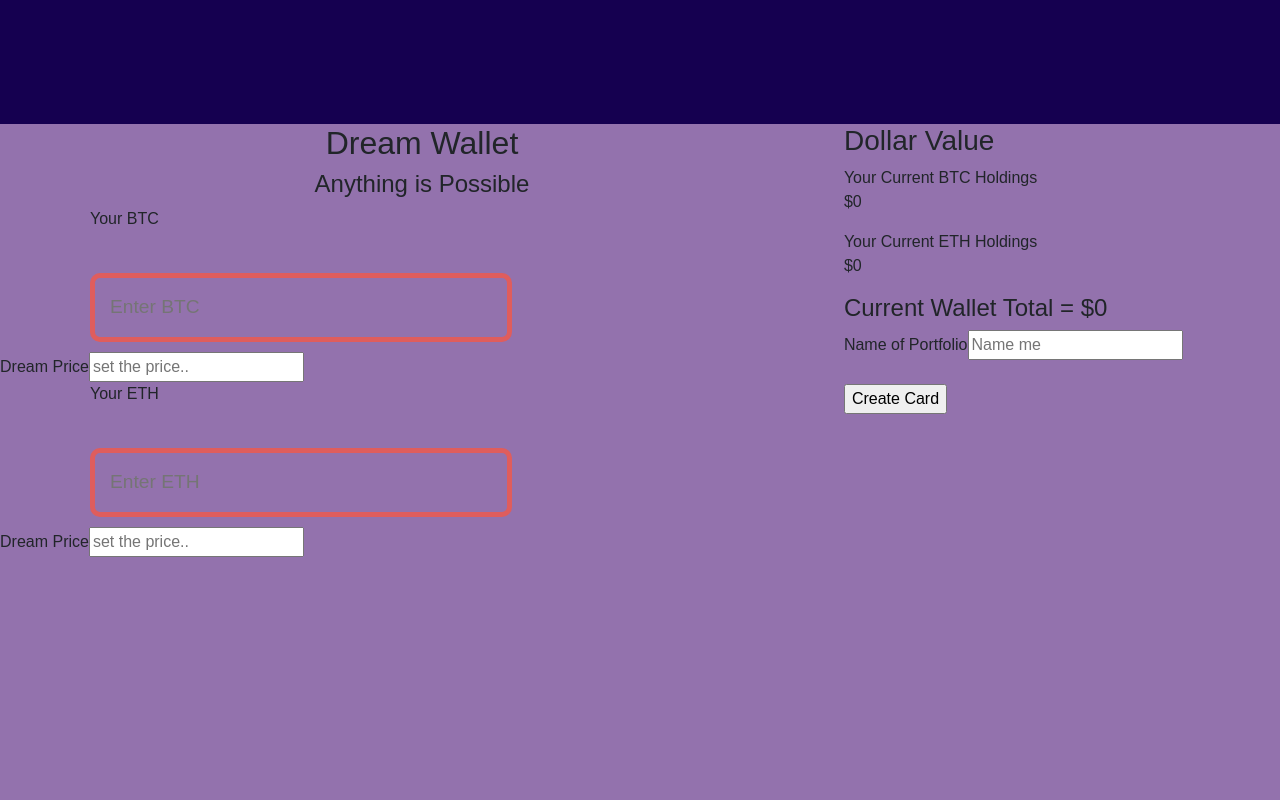
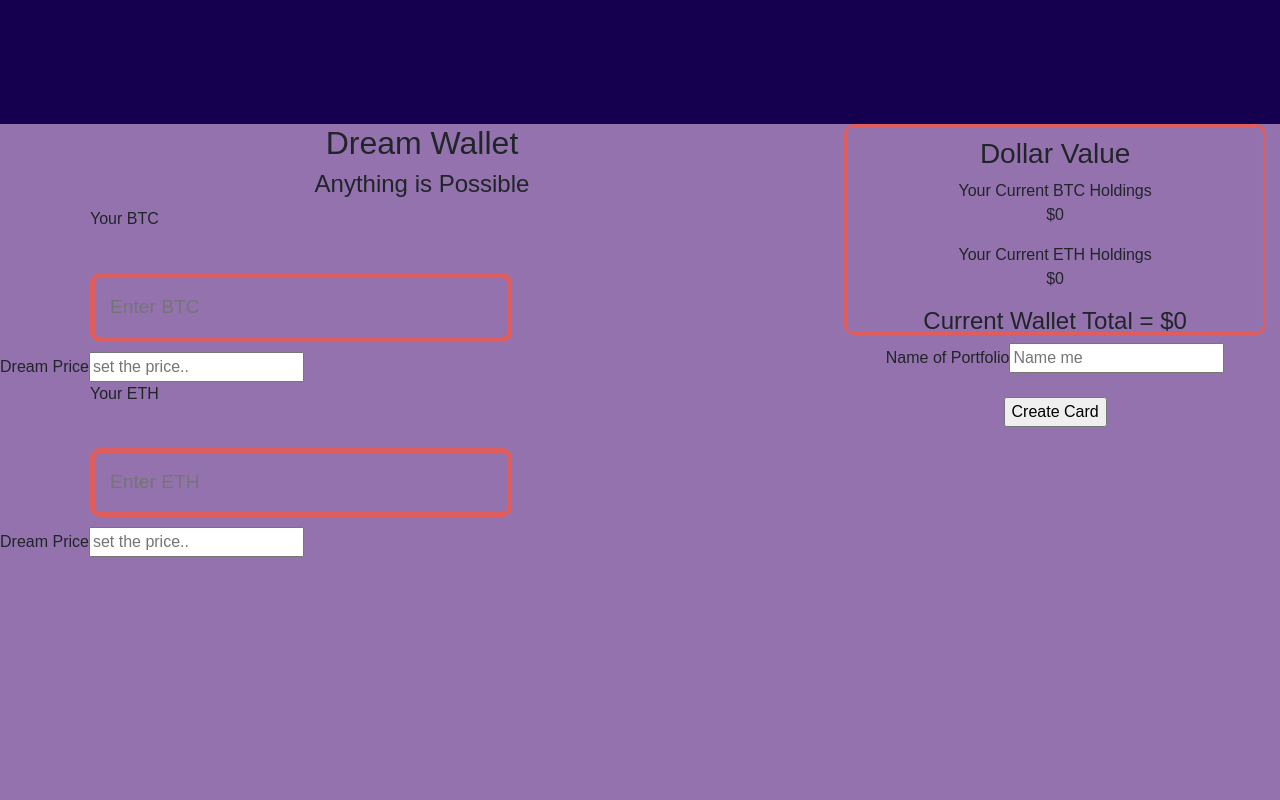
Before and after one commit to AlexManzi/Cryptonaire, a React (Create React App) app: page / in a window 1280 px wide. Shown: the part 1380-2180 px from the top of the page. Built offline with nearby package versions, Linux system fonts and the light colour scheme; no server answers.

Commit message:
update dollarValueChart css

```diff
--- a/public/styles.css
+++ b/public/styles.css
@@ -138,16 +138,19 @@ html, body {
     font-size: 1.2em;
 }
 
-#dollarValueChart {
+.dollarValueChart {
     text-align: center;
     border: 3px solid #DF5D5D;
     width: 33%;
     height: 30%;
     padding: 10px;
+    border-radius: 10px;
+    margin-right: 10px;
+}
+
+#actualDollarValueChart {
     float: right;
     margin-top: -13%;
-    border-radius: 10px;
-    margin-right: 10px;
 }
 
 #dreamWallet {
--- a/src/ActualWallet.js
+++ b/src/ActualWallet.js
@@ -17,7 +17,7 @@ function ActualWallet({ data, handleBitcoinCalculation, userBitcoinTotal, handle
         <input type="text" id="userWalletInput" name="fname" placeholder="Enter BTC" onChange={handleBitcoinCalculation}></input>
         <input type="text" id="userWalletInput" name="lname" placeholder="Enter ETH" onChange={handleEthereumCalculation}></input>
       </div>
-      <div id="dollarValueChart">
+      <div id="actualDollarValueChart" className="dollarValueChart">
         <h3>Dollar Value</h3>
         <p> Your Current BTC Holdings <br></br> ${userBitcoinTotal}</p>
         <p> Your Current ETH Holdings <br></br> ${userEthereumTotal}</p>
--- a/src/DreamWallet.js
+++ b/src/DreamWallet.js
@@ -52,7 +52,7 @@ function DreamWallet() {
           </div>
         </div>
 
-        <div className="dollarValueChart">
+        <div id="dreamDollarValueChart" className="dollarValueChart">
             <h3>Dollar Value</h3>
             <p> Your Current BTC Holdings <br></br>${BTCTotal}</p>
             <p> Your Current ETH Holdings <br></br> ${EthTotal}</p>
```
